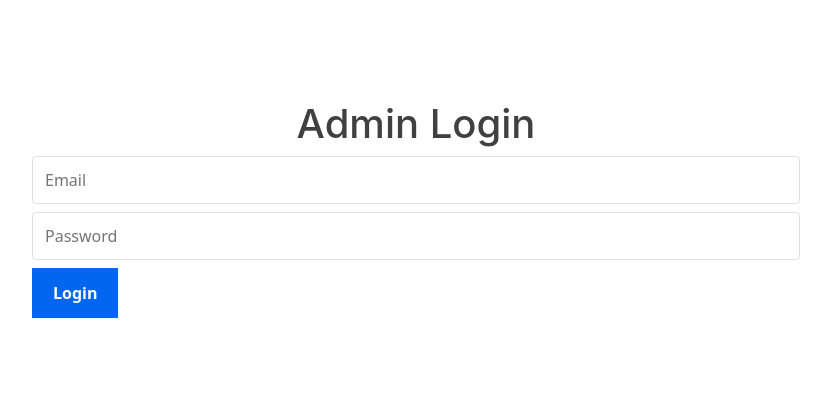
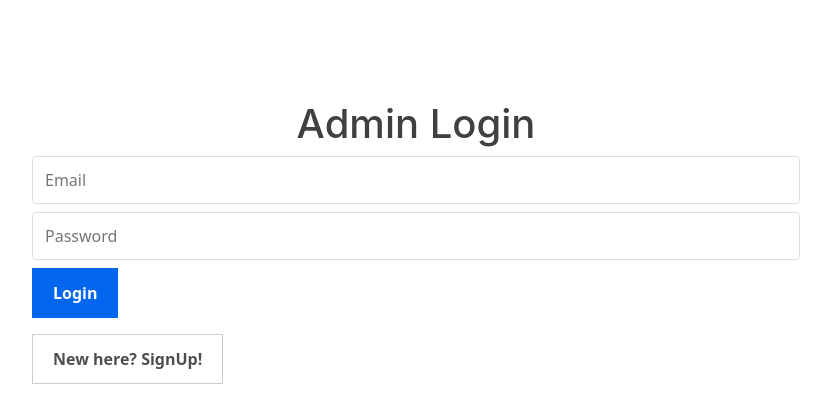
Before and after one commit to ErwinTheBeast/Employeement-Management-System, a React (Create React App) app: page / in a window 1280 px wide. Shown: the top 408 px of the page, without its empty margins (224-1055 px from the left). Built offline with nearby package versions, Linux system fonts and the light colour scheme.

Commit message:
Update Login.tsx

```diff
--- a/src/Login Page/Login.tsx
+++ b/src/Login Page/Login.tsx
@@ -8,6 +8,9 @@ const Login = () => {
     const [usererrMsg, setUsererrMsg] = useState('');
     const [pwderrMsg, setPwderrMsg] = useState('');
     const [href, setHref] = useState('/')
+
+    const newUser = (event) =>
+        setHref("/signup")
 
     const Validate = (event) => {
         let isValiduser = false;
@@ -108,11 +111,25 @@ const Login = () => {
                          Login
                         </button>
                     </Link>
+                    <br/>
+                    <p/>
+                    <Link href = {href}>
+                    <button
+                     className = "muted-button"
+                     onClick={
+                        e => {
+                            e.preventDefault()
+                            newUser(e)
+                            console.log(href)}}
+                        >
+                        New here? SignUp!
+                    </button>
+                    </Link>
                 </div>
 
                 </form>
             </div>
-            </div>
+        </div>
         );
 }
 
```
